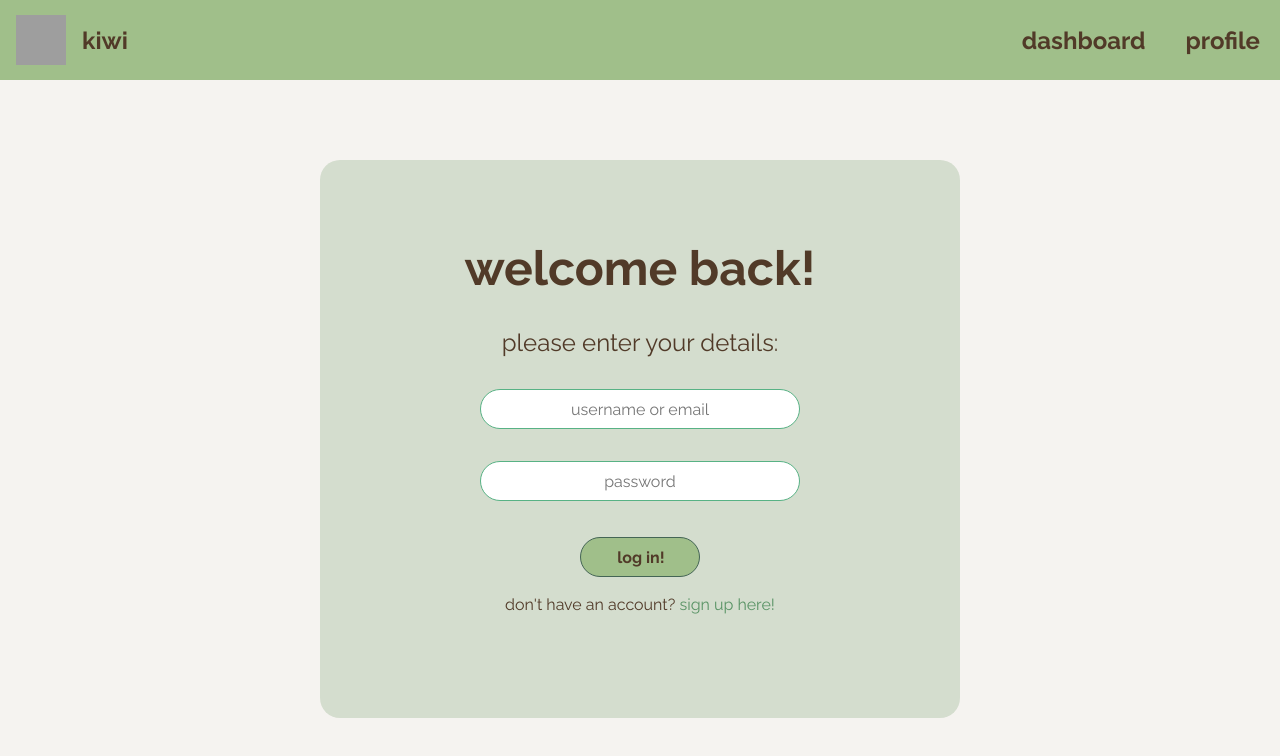
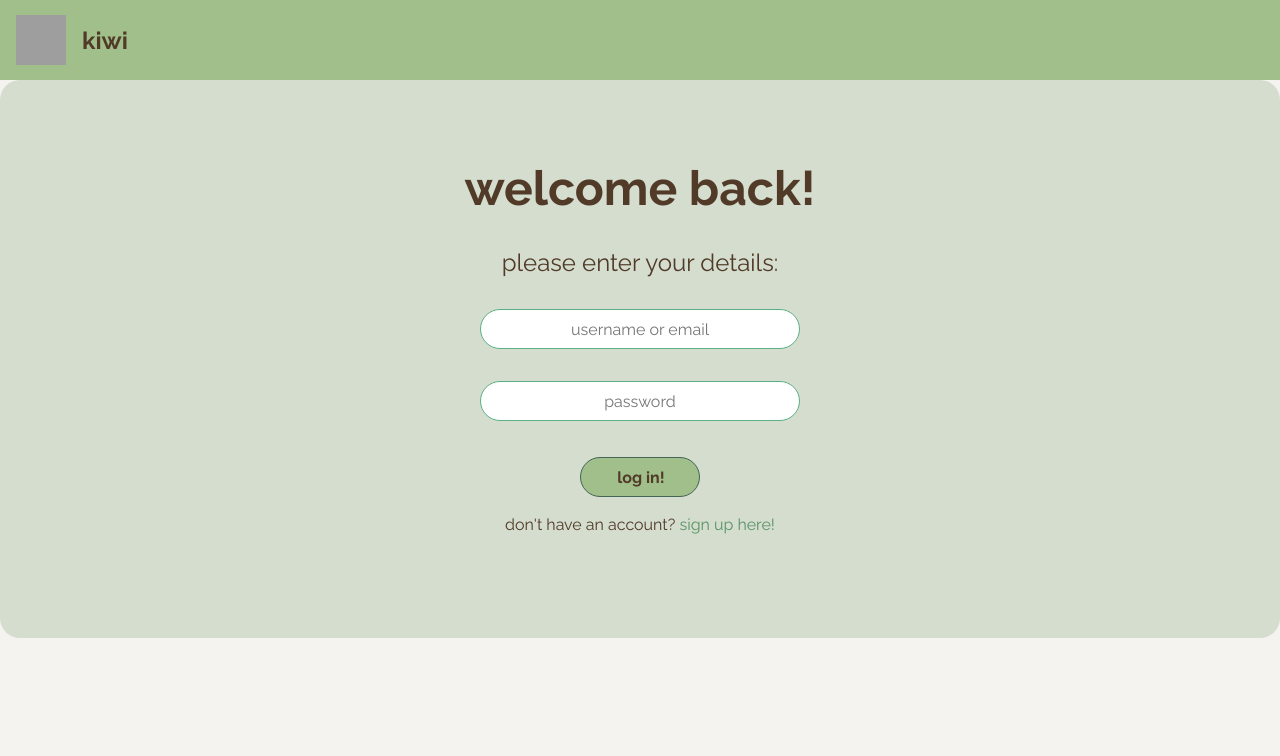
Before and after one commit to jadekeegan/kiwi, a React (Create React App) app: page /sign-in in a window 1280 px wide. Shown: the top 756 px of the page. Built offline with nearby package versions, Linux system fonts and the light colour scheme; grey boxes are pictures that could not be loaded.

Commit message:
change nav bar based on logged in state

```diff
--- a/src/App.js
+++ b/src/App.js
@@ -16,7 +16,11 @@ function App() {
 
   return (
    <BrowserRouter>
-    <PrivateNav />
+    { isLoggedIn ? (
+      <PrivateNav />
+    ): (<Navbar />)
+    }
+
     <DashboardNav />
 
     <Routes>
--- a/src/components/signin.component.js
+++ b/src/components/signin.component.js
@@ -1,9 +1,9 @@
-import React, { Component } from 'react';
+import React, { useCallback } from 'react';
 import { Link } from 'react-router-dom';
-import Dashboard from './dashboard.component';
+
 import "./signin.component.css"
 
-const SignIn = (setIsLoggedIn) => {
+const SignIn = ({setIsLoggedIn}) => {
 
 
   const handleInputChange = (event) => {
@@ -16,16 +16,17 @@ const SignIn = (setIsLoggedIn) => {
     });
   }
 
-  const handleSubmit = (event) => {
-    setIsLoggedIn(true)
+  const handleSubmit = useCallback(event => {
     event.preventDefault();
-  }
+    setIsLoggedIn(true);
+  }, [setIsLoggedIn]);
 
     return (
-      <div class="signin-page">
-        <p class="border">
+      <div className="slide-up">
+        <div className="border">
           <h1>welcome back!</h1>
           <p>please enter your details:</p>
+
           <form onSubmit={handleSubmit}>
             <label>
               <input name="username" type="text" placeholder="username or email" onChange={handleInputChange} />
@@ -33,12 +34,11 @@ const SignIn = (setIsLoggedIn) => {
             <label>
               <input name="password" type="text" placeholder="password" onChange={handleInputChange} />
             </label>
-            <Link to="/dashboard">
-              <input type="submit" value="log in!" />
-            </Link>
-            <p class="body">don't have an account? <a class="body" href="/sign-up">sign up here!</a></p>
+            <input type="submit" value="log in!"></input>
+            <p className="body">don't have an account? <a className="body" href="/sign-up">sign up here!</a></p>
          </form>
-        </p>
+
+        </div>
       </div>
     );
   }
```
